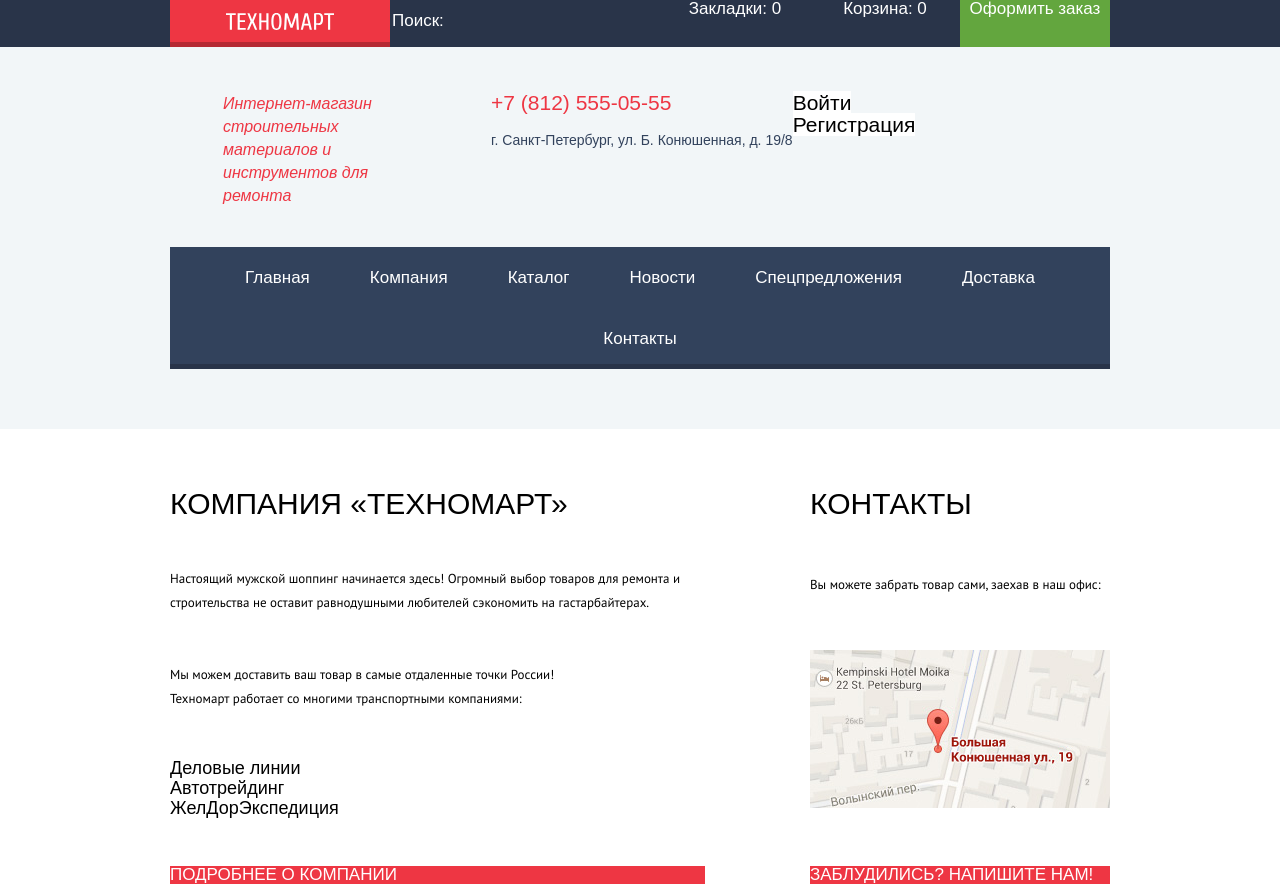
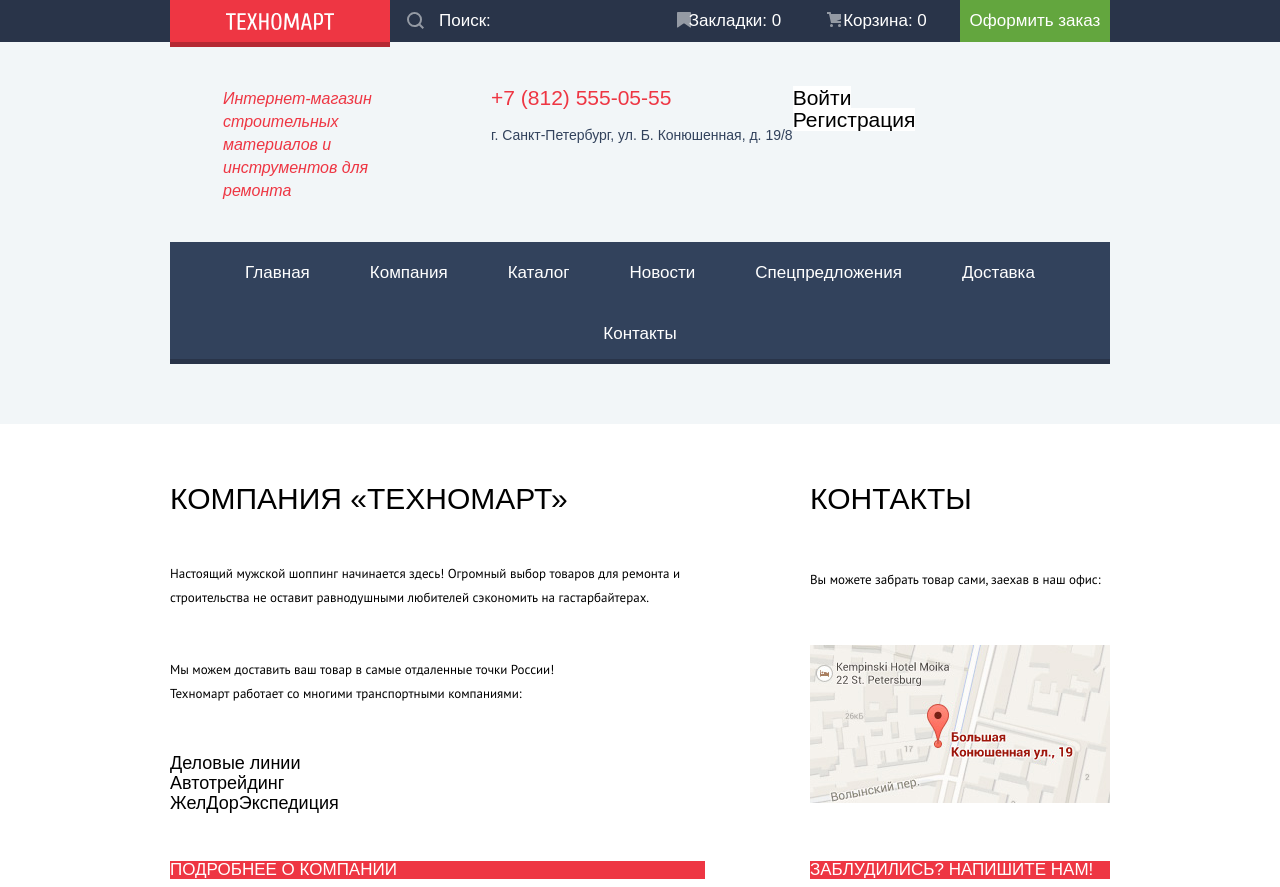
Before and after one commit to alexk08/984839-technomart-25, a plain HTML site: page index.html in a window 1280 px wide. Shown: the top 887 px of the page. Drawn offline with Linux system fonts and the light colour scheme; a web font is replaced by a local one.

Commit message:
Начал делать микросетки

```diff
--- a/css/style.css
+++ b/css/style.css
@@ -58,14 +58,17 @@
 
 .header-logo {
   background-color: #ee3643;
+  box-shadow: 0 5px 0 0 #b52933;
 }
 
 .header-logo:hover {
   background-color: #ca2c37;
+  box-shadow: 0 5px 0 0 #9a212a;
 }
 
 .header-logo:focus {
   background-color: #ba2732;
+  box-shadow: 0 5px 0 0 #8e1e26;
 }
 
 .search-input {
@@ -538,20 +541,123 @@
   width: 220px;
   height: 18px;
   padding-top: 13px;
-  padding-bottom: 16px;
+  padding-bottom: 11px;
+
   text-align: center;
-
-  box-shadow: inset 0 -5px 0 0 rgba(0, 0, 0, 0.24);
 }
 
 .search-input {
+  box-sizing: border-box;
+  padding-left: 49px;
   width: 270px;
   height: 42px;
 }
 
-.header-item {
+.search-form {
+  position: relative;
+}
+
+.search-form::before {
+  content: "";
+
+  width: 17px;
+  height: 17px;
+
+  background-image: url("../img/icon-search.svg");
+  background-repeat: no-repeat;
+  background-position: 0 0;
+
+  top: 12px;
+  left: 17px;
+  position: absolute;
+
+  opacity: 0.5;
+}
+
+.search-form:hover::before {
+  opacity: 1;
+}
+
+.header-list {
+  padding: 0;
+  margin: 0;
+  width: 450px;
+  list-style: none;
+
+  display: flex;
+}
+
+.header-list li {
   width: 150px;
   text-align: center;
+}
+
+/*В макете ссылка "Закладки" и "Корзина" в родительском блоке находятся не по центру по горизонтали,
+а ссылка "Оформить заказ" поцентру. Я же сделал все эти 3 ссылки по центру. По-другому пока не получается.
+И еще при увеличении масштаба сайта в браузере top-header и middle-header начинают вываливаться и кнопка корзина пропадает*/
+.header-item {
+  display: block;
+  padding-top: 12px;
+  padding-bottom: 12px;
+
+  vertical-align: middle;
+}
+
+.bookmarks {
+  position: relative;
+}
+
+.bookmarks::before {
+  content: "";
+
+  width: 14px;
+  height: 16px;
+
+  background-image: url("../img/icon-bookmark.svg");
+  background-repeat: no-repeat;
+  background-position: 0 0;
+
+  top: 12px;
+  left: 17px;
+  position: absolute;
+
+  opacity: 0.5;
+}
+
+.bookmarks:hover::before {
+  opacity: 1;
+}
+
+.bookmarks:focus::before {
+  opacity: 0.3;
+}
+
+.basket {
+  position: relative;
+}
+.basket::before {
+  content: "";
+
+  width: 14px;
+  height: 16px;
+
+  background-image: url("../img/icon-cart.svg");
+  background-repeat: no-repeat;
+  background-position: 0 0;
+
+  top: 12px;
+  left: 17px;
+  position: absolute;
+
+  opacity: 0.5;
+}
+
+.basket:hover::before {
+  opacity: 1;
+}
+
+.basket:focus::before {
+  opacity: 0.3;
 }
 
 .middle-header {
@@ -631,11 +737,6 @@
   flex-direction: column;
   justify-content: space-between;
 }
-
-
-
-
-
 
 .page-footer {
   width: 100%;
--- a/index.html
+++ b/index.html
@@ -16,9 +16,11 @@
           <form class="search-form" action="https://echo.htmlacademy.ru" method="get">
             <input class="search-input" type="search" name="search" placeholder="Поиск:">
           </form>
-          <a class="header-item" href="#">Закладки: <span>0</span></a>
-          <a class="header-item basket" href="#">Корзина: <span>0</span></a>
-          <a class="header-item order" href="#">Оформить заказ</a>
+          <ul class="header-list">
+            <li><a class="header-item bookmarks" href="#">Закладки: <span>0</span></a></li>
+            <li><a class="header-item basket" href="#">Корзина: <span>0</span></a></li>
+            <li><a class="header-item order" href="#">Оформить заказ</a></li>
+          </ul>
         </div>
       </div>
 
```
Also changed, not shown: catalog.html (+5 -3 lines).
